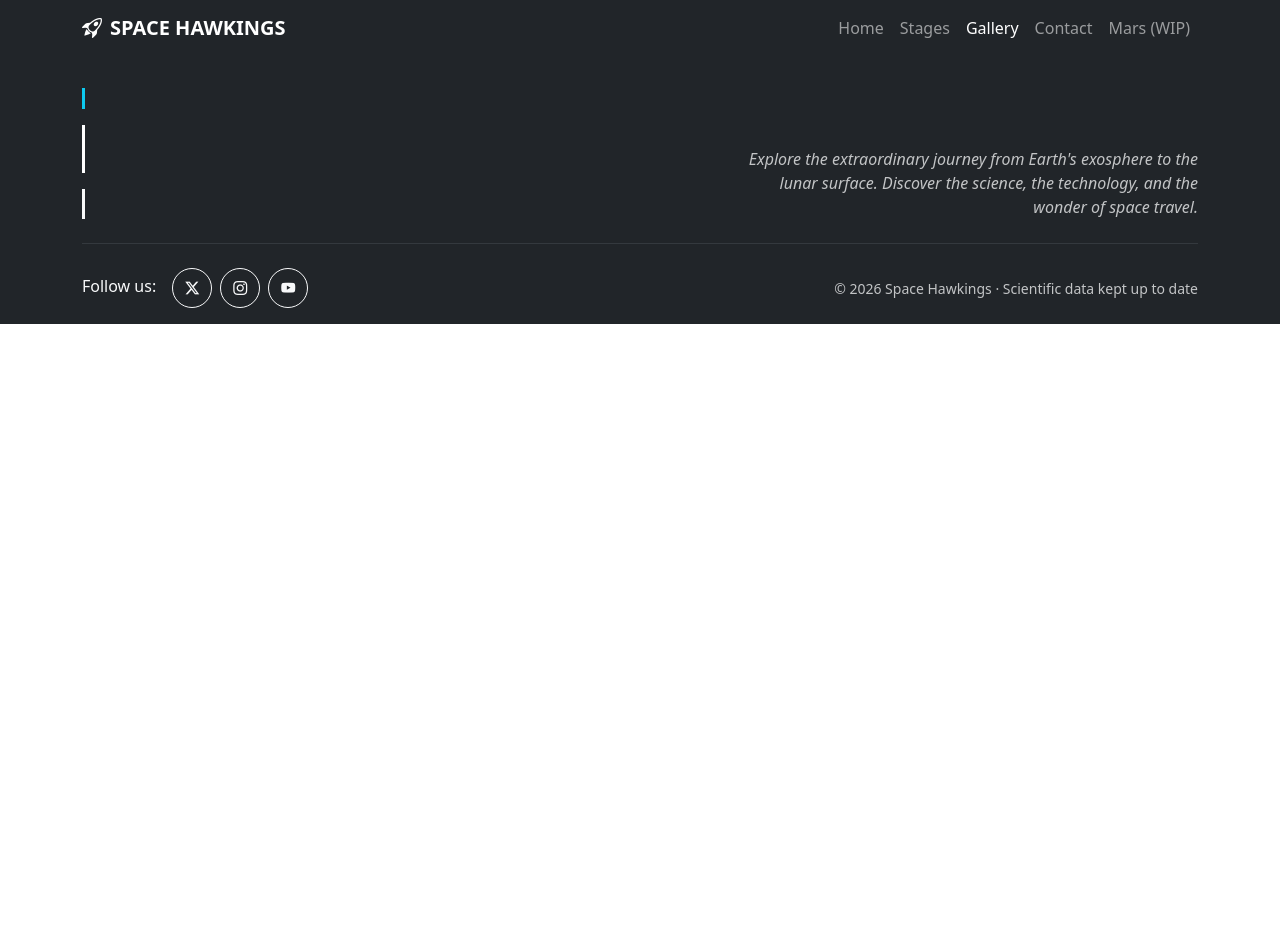
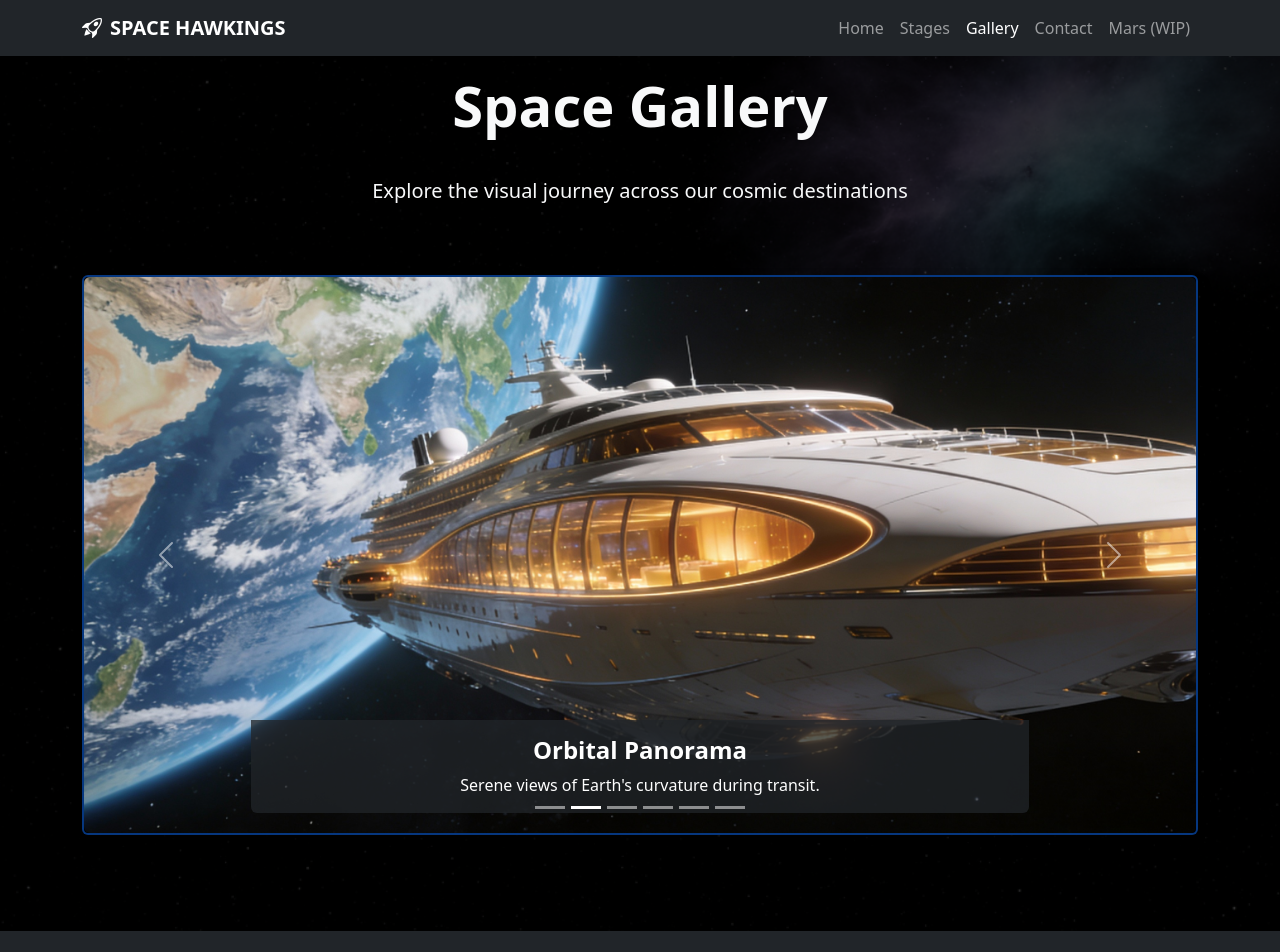
Before and after one commit to davidccgh/SpaceTravelDAMAEquipoDavidSaul, an Angular app: page /gallery in a window 1280 px wide. Shown: the top 952 px of the page. Before the commit the page ends 800 px from the top, so only its background shows below. Built offline with nearby package versions, Linux system fonts and the light colour scheme.

Commit message:
Component gallery creado

```diff
--- a/angular.json
+++ b/angular.json
@@ -2,7 +2,8 @@
   "$schema": "./node_modules/@angular/cli/lib/config/schema.json",
   "version": 1,
   "cli": {
-    "packageManager": "npm"
+    "packageManager": "npm",
+    "analytics": false
   },
   "newProjectRoot": "projects",
   "projects": {
--- a/src/app/components/gallery/gallery.css
+++ b/src/app/components/gallery/gallery.css
@@ -0,0 +1,31 @@
+/* Altura del carrusel para que luzca profesional */
+.carousel-item img {
+  object-fit: cover;
+  height: 70vh;
+  min-height: 400px;
+}
+
+/* Ajustes para dispositivos moviles */
+@media (max-width: 768px) {
+  .carousel-item img {
+    height: 50vh;
+    min-height: 300px;
+    /* En movil es mejor que se vea la imagen completa */
+    object-fit: contain;
+    background-color: rgba(0,0,0,0.5);
+  }
+
+  .carousel-caption {
+    padding: 0.75rem !important;
+    background: rgba(0, 0, 0, 0.8) !important;
+  }
+
+  .carousel-caption h5 {
+    font-size: 1rem !important;
+    margin-bottom: 0;
+  }
+
+  .carousel-caption p {
+    display: none; /* Quitamos descripcion en movil para que no tape la foto */
+  }
+}
--- a/src/app/components/gallery/gallery.html
+++ b/src/app/components/gallery/gallery.html
@@ -1 +1,98 @@
-<p>gallery works!</p>
+<!-- Seccion con imagen de fondo recuperada -->
+<section class="text-light py-5 mt-5 pt-4 position-relative"
+         [style.backgroundImage]="'url(/img/nova.png)'"
+         style="background-size: cover; background-position: center; background-attachment: fixed; min-height: 100vh;">
+
+  <!-- Capa de oscuridad (Overlay) para que el texto y el carrusel resalten -->
+  <div style="position: absolute; inset: 0; background: rgba(0, 0, 0, 0.75); pointer-events: none;"></div>
+
+  <div class="container fadeBlur position-relative" style="z-index: 2;">
+    <div class="row mb-5">
+      <div class="col-lg-12 text-center">
+        <div class="d-flex justify-content-center mb-4">
+          <h1 class="display-4 fw-bold fade-in-title">Space Gallery</h1>
+        </div>
+        <p class="lead fs-5 lh-lg">
+          Explore the visual journey across our cosmic destinations
+        </p>
+      </div>
+    </div>
+
+    <div class="row">
+      <div class="col-lg-12">
+        <div id="galleryCarousel" class="carousel slide mb-5" data-bs-ride="carousel">
+          <!-- Indicadores (puntos inferiores) -->
+          <div class="carousel-indicators">
+            <button type="button" data-bs-target="#galleryCarousel" data-bs-slide-to="0" class="active" aria-label="Slide 1"></button>
+            <button type="button" data-bs-target="#galleryCarousel" data-bs-slide-to="1" aria-label="Slide 2"></button>
+            <button type="button" data-bs-target="#galleryCarousel" data-bs-slide-to="2" aria-label="Slide 3"></button>
+            <button type="button" data-bs-target="#galleryCarousel" data-bs-slide-to="3" aria-label="Slide 4"></button>
+            <button type="button" data-bs-target="#galleryCarousel" data-bs-slide-to="4" aria-label="Slide 5"></button>
+            <button type="button" data-bs-target="#galleryCarousel" data-bs-slide-to="5" aria-label="Slide 6"></button>
+          </div>
+
+          <!-- Contenedor de las fotos -->
+          <div class="carousel-inner rounded shadow">
+            <div class="carousel-item active">
+              <img src="/img/michiplaneta.png" class="d-block w-100 rounded" alt="Cat-head asteroid">
+              <div class="carousel-caption d-none d-md-block bg-dark bg-opacity-75 rounded-bottom p-3">
+                <h5 class="fs-4 fw-semibold mb-2">Cat‑Head Asteroid</h5>
+                <p class="fs-6 mb-0">A rare near‑Earth asteroid with a striking cat‑head silhouette.</p>
+              </div>
+            </div>
+
+            <div class="carousel-item">
+              <img src="/img/orbital_cruise.png" class="d-block w-100 rounded" alt="Orbital panorama">
+              <div class="carousel-caption d-none d-md-block bg-dark bg-opacity-75 rounded-bottom p-3">
+                <h5 class="fs-4 fw-semibold mb-2">Orbital Panorama</h5>
+                <p class="fs-6 mb-0">Serene views of Earth's curvature during transit.</p>
+              </div>
+            </div>
+
+            <div class="carousel-item">
+              <img src="/img/lunar_arrival.png" class="d-block w-100 rounded" alt="Lunar Landing">
+              <div class="carousel-caption d-none d-md-block bg-dark bg-opacity-75 rounded-bottom p-3">
+                <h5 class="fs-4 fw-semibold mb-2">Lunar Arrival</h5>
+                <p class="fs-6 mb-0">Touchdown vistas across lunar mare.</p>
+              </div>
+            </div>
+
+            <div class="carousel-item">
+              <img src="/img/nave_galaxia.png" class="d-block w-100 rounded" alt="Deep Space">
+              <div class="carousel-caption d-none d-md-block bg-dark bg-opacity-75 rounded-bottom p-3">
+                <h5 class="fs-4 fw-semibold mb-2">Deep Space Voyager</h5>
+                <p class="fs-6 mb-0">A probe crossing starfields far beyond lunar orbit.</p>
+              </div>
+            </div>
+
+            <div class="carousel-item">
+              <img src="/img/naveultrasonica.png" class="d-block w-100 rounded" alt="Stellar Nursery">
+              <div class="carousel-caption d-none d-md-block bg-dark bg-opacity-75 rounded-bottom p-3">
+                <h5 class="fs-4 fw-semibold mb-2">Stellar Nursery</h5>
+                <p class="fs-6 mb-0">Colorful nebulae where new stars ignite.</p>
+              </div>
+            </div>
+
+            <div class="carousel-item">
+              <img src="/img/marte y tierra.png" class="d-block w-100 rounded" alt="Mars and Earth">
+              <div class="carousel-caption d-none d-md-block bg-dark bg-opacity-75 rounded-bottom p-3">
+                <h5 class="fs-4 fw-semibold mb-2">Mars & Earth</h5>
+                <p class="fs-6 mb-0">Contrasting worlds highlighting their unique atmospheres.</p>
+              </div>
+            </div>
+          </div>
+
+          <!-- Flechas de navegacion -->
+          <button class="carousel-control-prev" type="button" data-bs-target="#galleryCarousel" data-bs-slide="prev">
+            <span class="carousel-control-prev-icon" aria-hidden="true"></span>
+            <span class="visually-hidden">Previous</span>
+          </button>
+          <button class="carousel-control-next" type="button" data-bs-target="#galleryCarousel" data-bs-slide="next">
+            <span class="carousel-control-next-icon" aria-hidden="true"></span>
+            <span class="visually-hidden">Next</span>
+          </button>
+        </div>
+      </div>
+    </div>
+  </div>
+</section>
```
